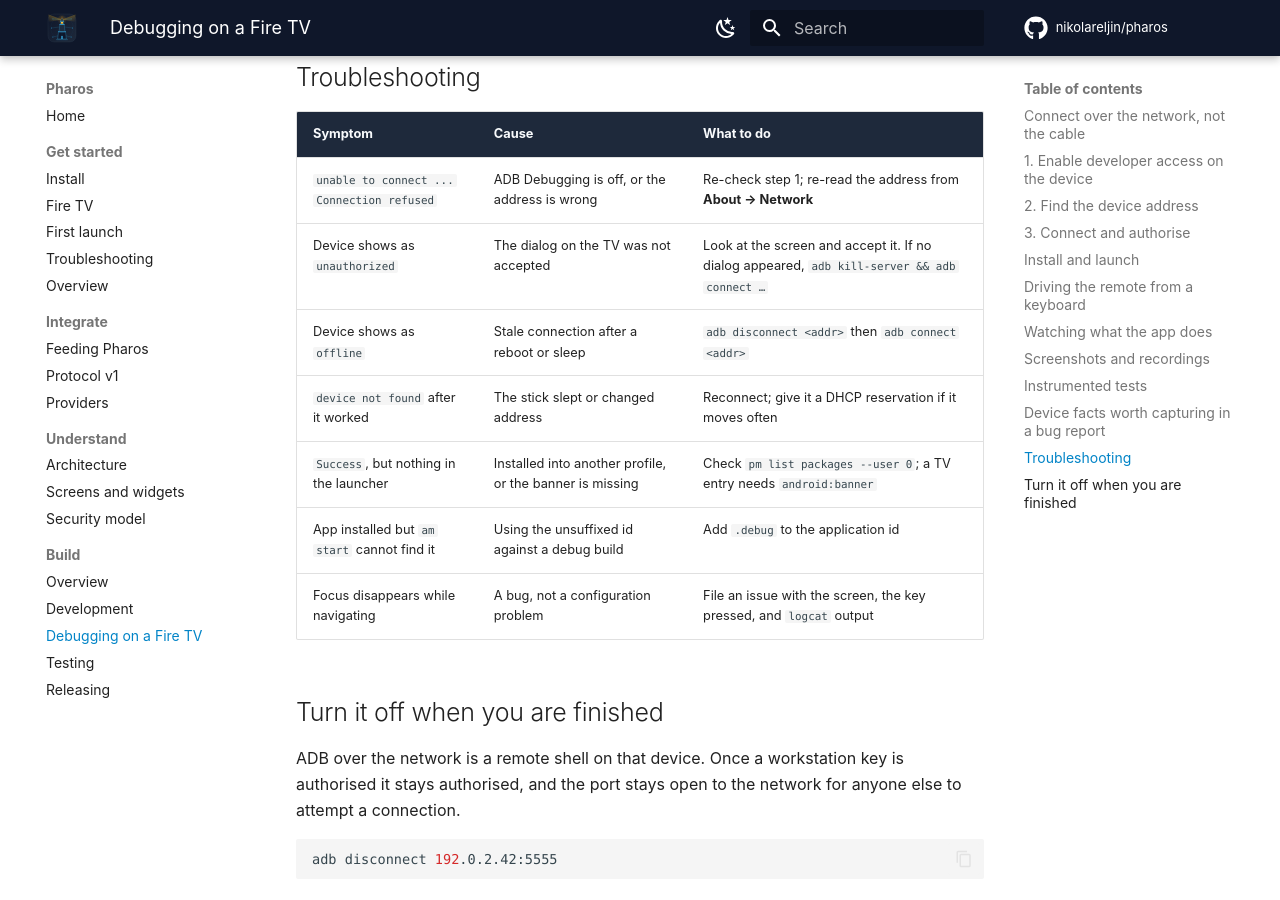
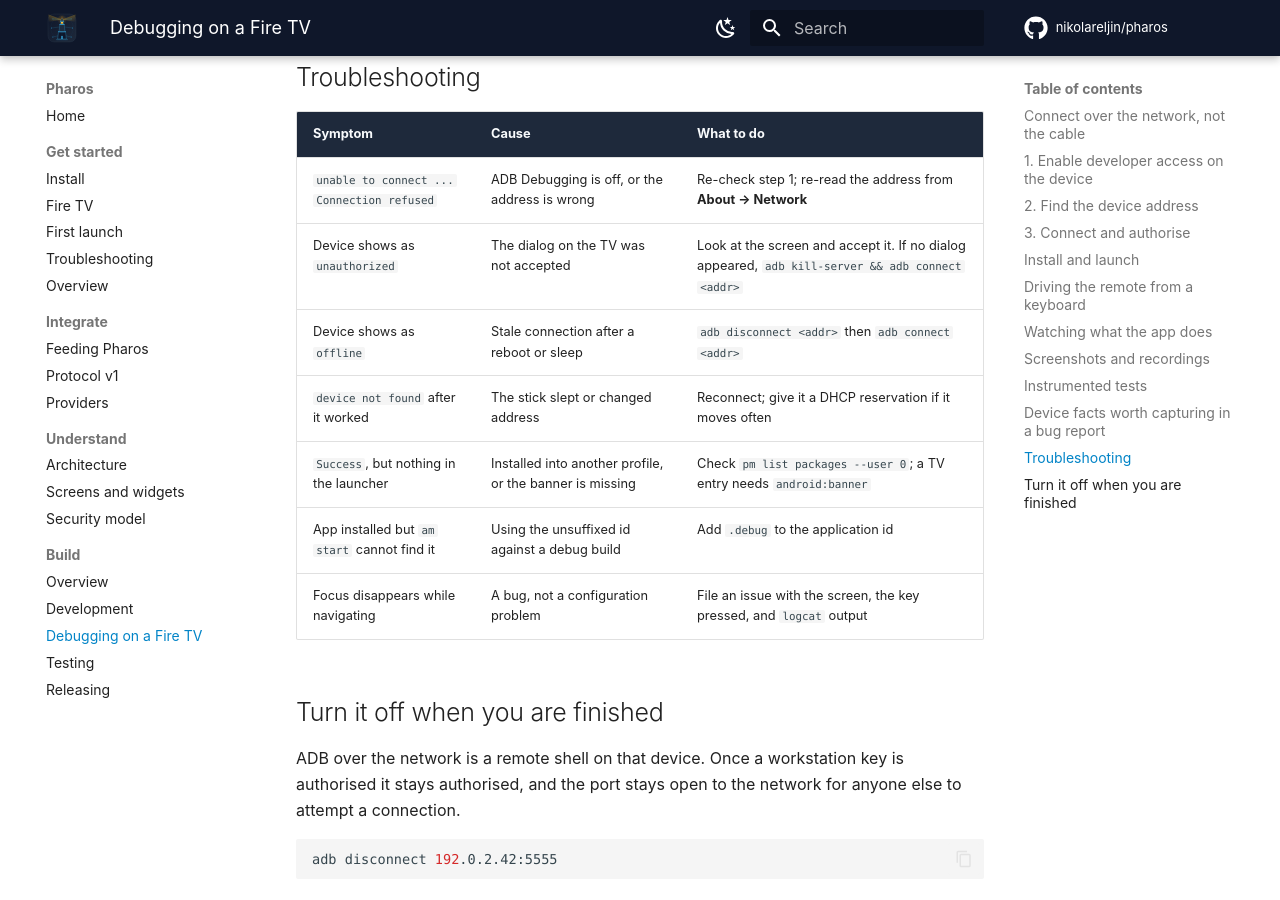
Before and after one commit to nikolareljin/pharos, an MkDocs documentation site: the page built from docs/developer/fire-tv-debugging.md, in a window 1280 px wide and 900 px high, scrolled down 4195 px. Built offline with MkDocs 1.6.1 and Material for MkDocs 9.7.7, drawn with Linux system fonts in a browser that asks for light colours; comment, search, counter and statistics services are not loaded; part of the change alters nothing that is shown.

Commit message:
docs: use a copyable placeholder in the troubleshooting table
The unauthorized row ended in a Unicode ellipsis, so copying the command gave
you something that does not run. Uses <addr>, matching the rows around it.

```diff
--- a/docs/developer/fire-tv-debugging.md
+++ b/docs/developer/fire-tv-debugging.md
@@ -190,7 +190,7 @@ already sanitised for sharing.
 | Symptom | Cause | What to do |
 |---|---|---|
 | `unable to connect ... Connection refused` | ADB Debugging is off, or the address is wrong | Re-check step 1; re-read the address from **About → Network** |
-| Device shows as `unauthorized` | The dialog on the TV was not accepted | Look at the screen and accept it. If no dialog appeared, `adb kill-server && adb connect …` |
+| Device shows as `unauthorized` | The dialog on the TV was not accepted | Look at the screen and accept it. If no dialog appeared, `adb kill-server && adb connect <addr>` |
 | Device shows as `offline` | Stale connection after a reboot or sleep | `adb disconnect <addr>` then `adb connect <addr>` |
 | `device not found` after it worked | The stick slept or changed address | Reconnect; give it a DHCP reservation if it moves often |
 | `Success`, but nothing in the launcher | Installed into another profile, or the banner is missing | Check `pm list packages --user 0`; a TV entry needs `android:banner` |
```
